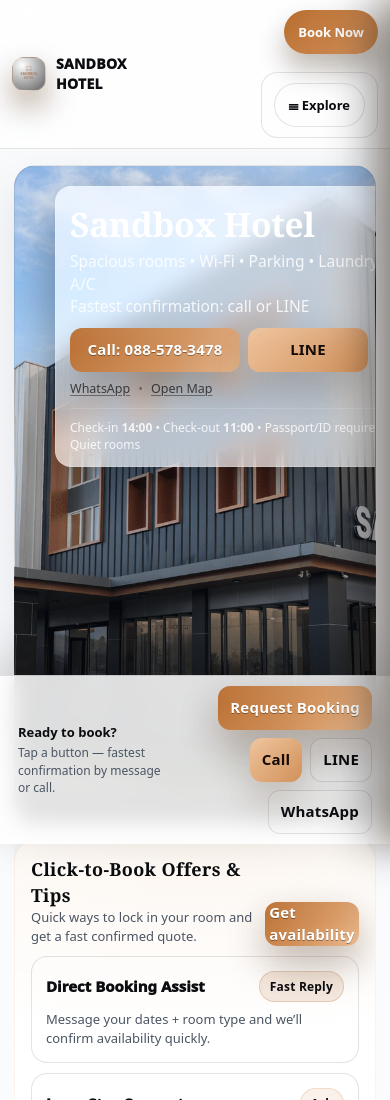
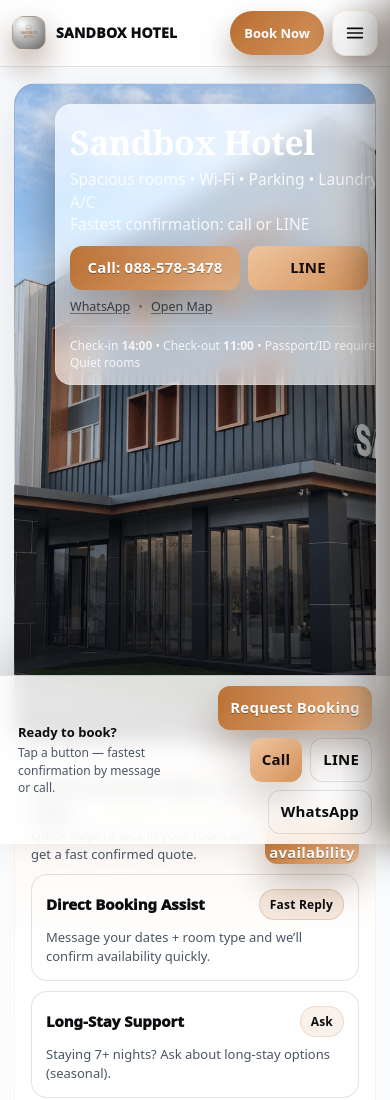
Before and after one commit to nakalasbakalas/sandbox-hotel-site, a plain HTML site: page index.html in a window 390 px wide. Shown: the top 1100 px of the page. Drawn offline with Linux system fonts and the light colour scheme.

Commit message:
Fix mobile header nav to hide desktop Explore on small screens

```diff
--- a/index.html
+++ b/index.html
@@ -1,5 +1,5 @@
 <!doctype html>
-<!-- Changelog: fixed mismatched closing tags and container nesting in #rooms and #reviews sections; preserved existing single-file architecture and behavior. -->
+<!-- Changelog: tightened <=640px header to logo + name + Book Now + hamburger only; prevented desktop Explore details from reappearing on small screens; kept language access via mobile menu flags + compact footer strip. -->
 <html lang="th" data-theme="system">
 <head>
   <meta charset="utf-8">
@@ -1232,8 +1232,9 @@
         padding:0 14px;
         border-radius:999px;
       }
-      .navGroup.hideMobile{ display:inline-flex; }
-      .langSwitch.hideMobile{ display:none !important; }
+      .navLinks .navGroup,
+      .navLinks .langSwitch{ display:none !important; }
+      .menuToggle{ display:inline-flex !important; }
     }
 
 /* Phone layout (compact + conversion-focused) */
```
